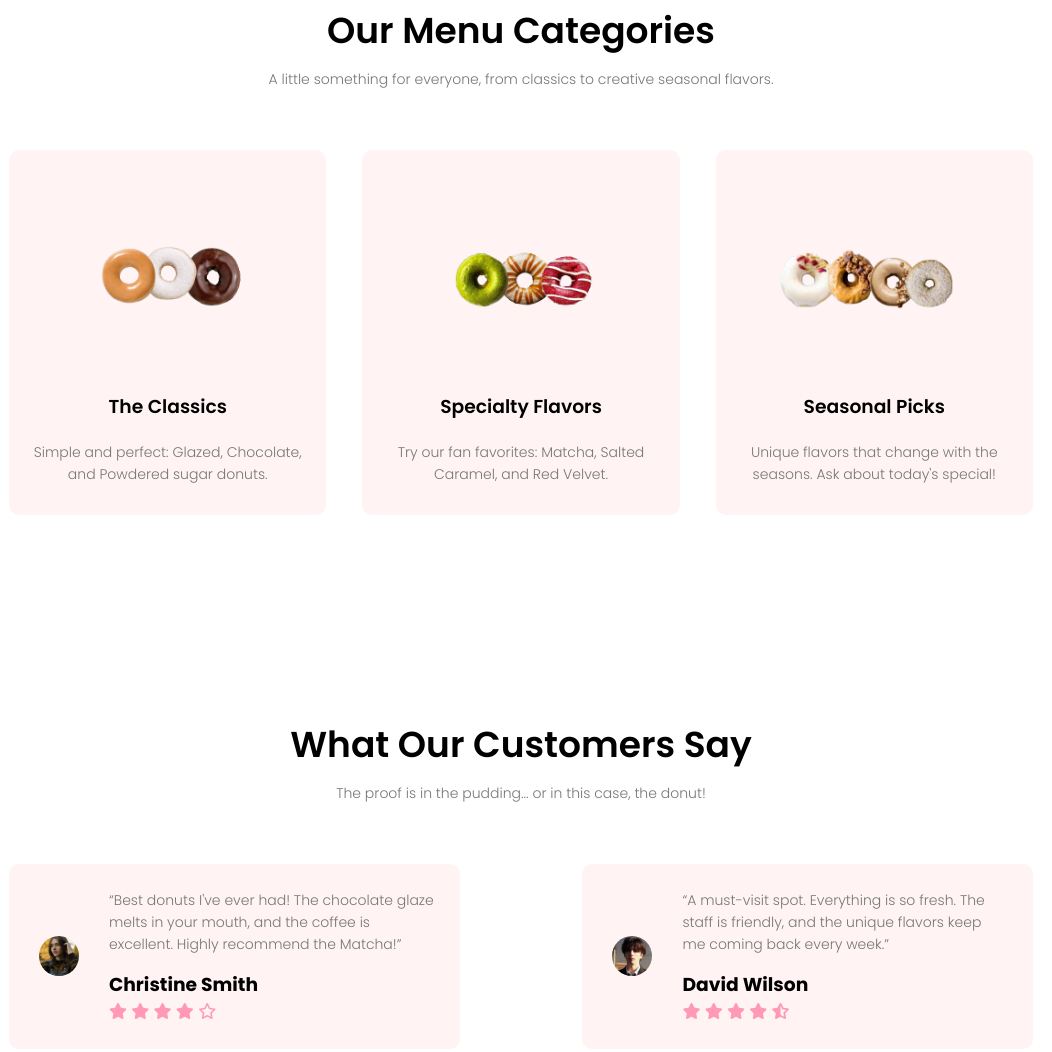
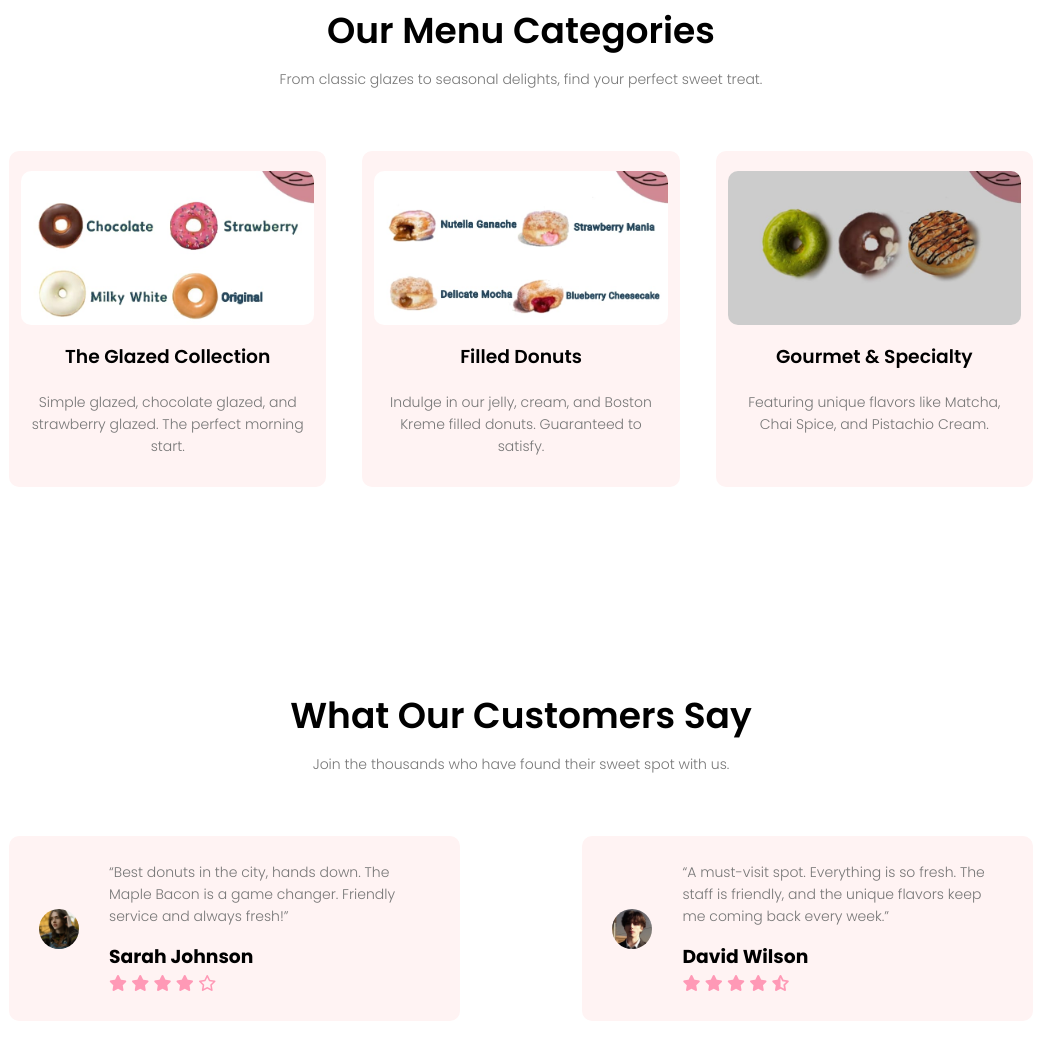
Before and after one commit to M41sh4/M41sh4, a plain HTML site: page index.html in a window 1280 px wide. Shown: the part 897-1949 px from the top of the page, without its empty margins (119-1171 px from the left). Drawn offline with Linux system fonts and the light colour scheme.

Commit message:
Add files via upload

```diff
--- a/index.html
+++ b/index.html
@@ -15,10 +15,11 @@
             <div class="nav_links" id="navLinks">
                 <i class="fa-solid fa-xmark fa-times" onclick="hideMenu()"></i>
                 <ul>
-                    <li><a href="#">HOME</a></li>
-                    <li><a href="#">MENU</a></li>
-                    <li><a href="#">ABOUT</a></li>
-                    <li><a href="#">CONTACT</a></li>
+                    <!-- UPDATED LINKS -->
+                    <li><a href="index.html">HOME</a></li>
+                    <li><a href="Menu.html">MENU</a></li>
+                    <li><a href="About.html">ABOUT</a></li>
+                    <li><a href="Contact Us.html">CONTACT</a></li>
                 </ul>
             </div>
             <i class="fa-solid fa-bars" onclick="showMenu()"></i>
@@ -27,43 +28,46 @@
         <div class="text-box">
             <h1>The Sweetest Stop in Town</h1>
             <p>Indulge in our freshly baked, hand-crafted donuts, made with love and a dash of magic every morning.</p>
-            <a href="#" class="hero-btn">Visit Us To Know More</a>
+            <!-- UPDATED HERO BUTTON LINK -->
+            <a href="Menu.html" class="hero-btn">Visit Us To Know More</a>
         </div>
     </section>
 
+    <!-- MENU SECTION -->
     <section class="menu">
         <h1>Our Menu Categories</h1>
-        <p>A little something for everyone, from classics to creative seasonal flavors.</p>
+        <p>From classic glazes to seasonal delights, find your perfect sweet treat.</p>
 
-        <div class="menu-row">
+        <div class="row">
             <div class="menu-col">
-                <img src="images/The%20Classics.png" alt="Classic Donut">
-                <h3>The Classics</h3>
-                <p>Simple and perfect: Glazed, Chocolate, and Powdered sugar donuts.</p>
+                <img src="images/TheGlazedCollection.jpeg" alt="Classic Glazed">
+                <h3>The Glazed Collection</h3>
+                <p>Simple glazed, chocolate glazed, and strawberry glazed. The perfect morning start.</p>
             </div>
             <div class="menu-col">
-                <img src="images/SpecialtyFlavors.png" alt="Specialty Donut">
-                <h3>Specialty Flavors</h3>
-                <p>Try our fan favorites: Matcha, Salted Caramel, and Red Velvet.</p>
+                <img src="images/FilledDonuts.jpeg" alt="Jelly Filled">
+                <h3>Filled Donuts</h3>
+                <p>Indulge in our jelly, cream, and Boston Kreme filled donuts. Guaranteed to satisfy.</p>
             </div>
             <div class="menu-col">
-                <img src="images/SeasonalPicks.png" alt="Seasonal Donut">
-                <h3>Seasonal Picks</h3>
-                <p>Unique flavors that change with the seasons. Ask about today's special!</p>
+                <img src="images/GourmetAndSpecialty.jpeg" alt="Gourmet Treat">
+                <h3>Gourmet & Specialty</h3>
+                <p>Featuring unique flavors like Matcha, Chai Spice, and Pistachio Cream.</p>
             </div>
         </div>
     </section>
 
+    <!-- TESTIMONIALS SECTION -->
     <section class="testimonials">
         <h1>What Our Customers Say</h1>
-        <p>The proof is in the pudding... or in this case, the donut!</p>
+        <p>Join the thousands who have found their sweet spot with us.</p>
 
-        <div class="testimonials-row">
+        <div class="row">
             <div class="testimonial-col">
                 <img src="images/download%20(1).jpg" alt="Customer Avatar 1">
                 <div>
-                    <p>“Best donuts I've ever had! The chocolate glaze melts in your mouth, and the coffee is excellent. Highly recommend the Matcha!”</p>
-                    <h3>Christine Smith</h3>
+                    <p>“Best donuts in the city, hands down. The Maple Bacon is a game changer. Friendly service and always fresh!”</p>
+                    <h3>Sarah Johnson</h3>
                     <i class="fa-solid fa-star"></i>
                     <i class="fa-solid fa-star"></i>
                     <i class="fa-solid fa-star"></i>
@@ -88,7 +92,8 @@
 
     <section class="cta">
         <h1>Ready to Place Your Order?</h1>
-        <a href="#" class="hero-btn">CONTACT US</a>
+        <!-- UPDATED CTA BUTTON LINK -->
+        <a href="Contact Us.html" class="hero-btn">CONTACT US</a>
     </section>
 
     <section class="footer">
```
Also changed, not shown: About.html (+6 -5 lines), Contact Us.html (+16 -15 lines).
